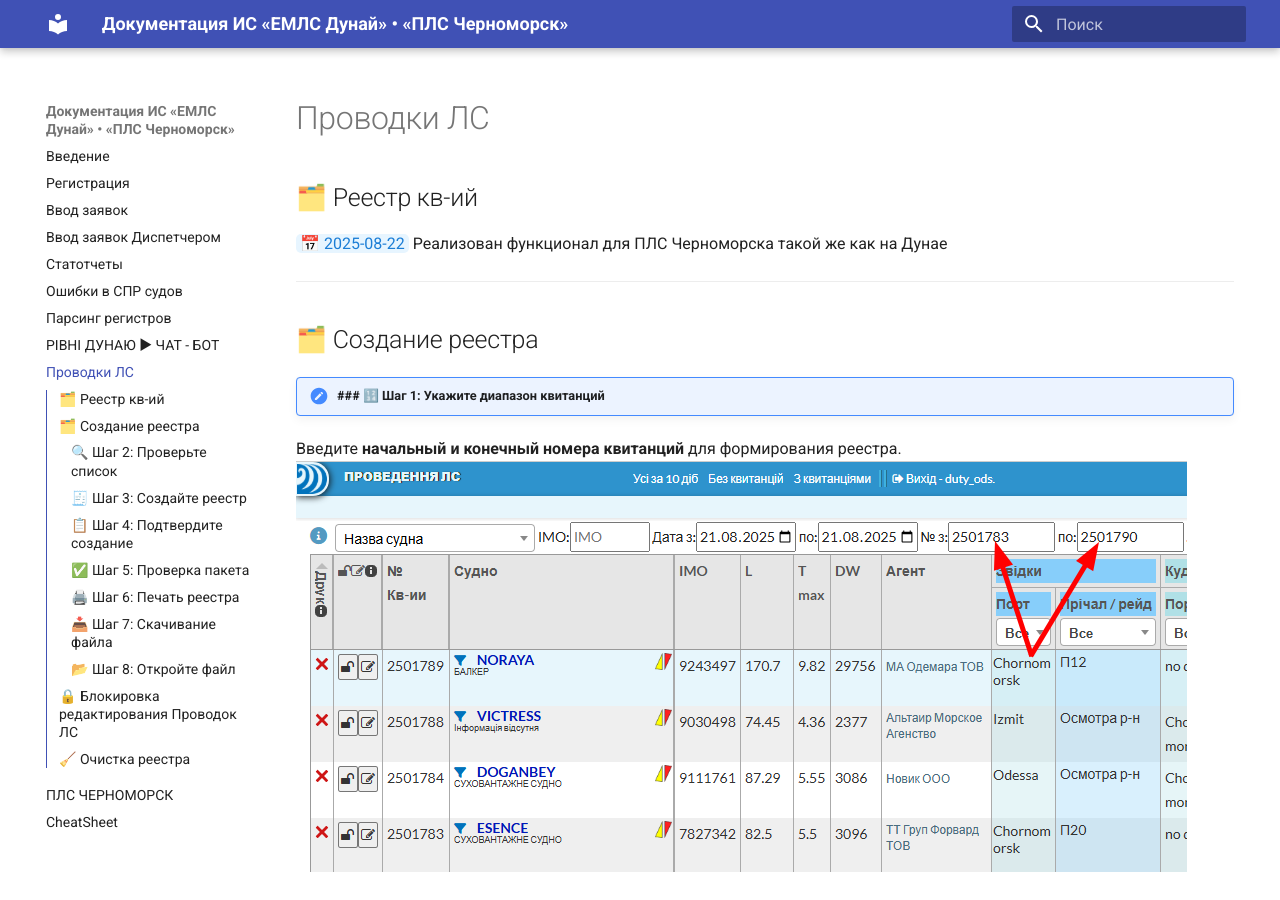
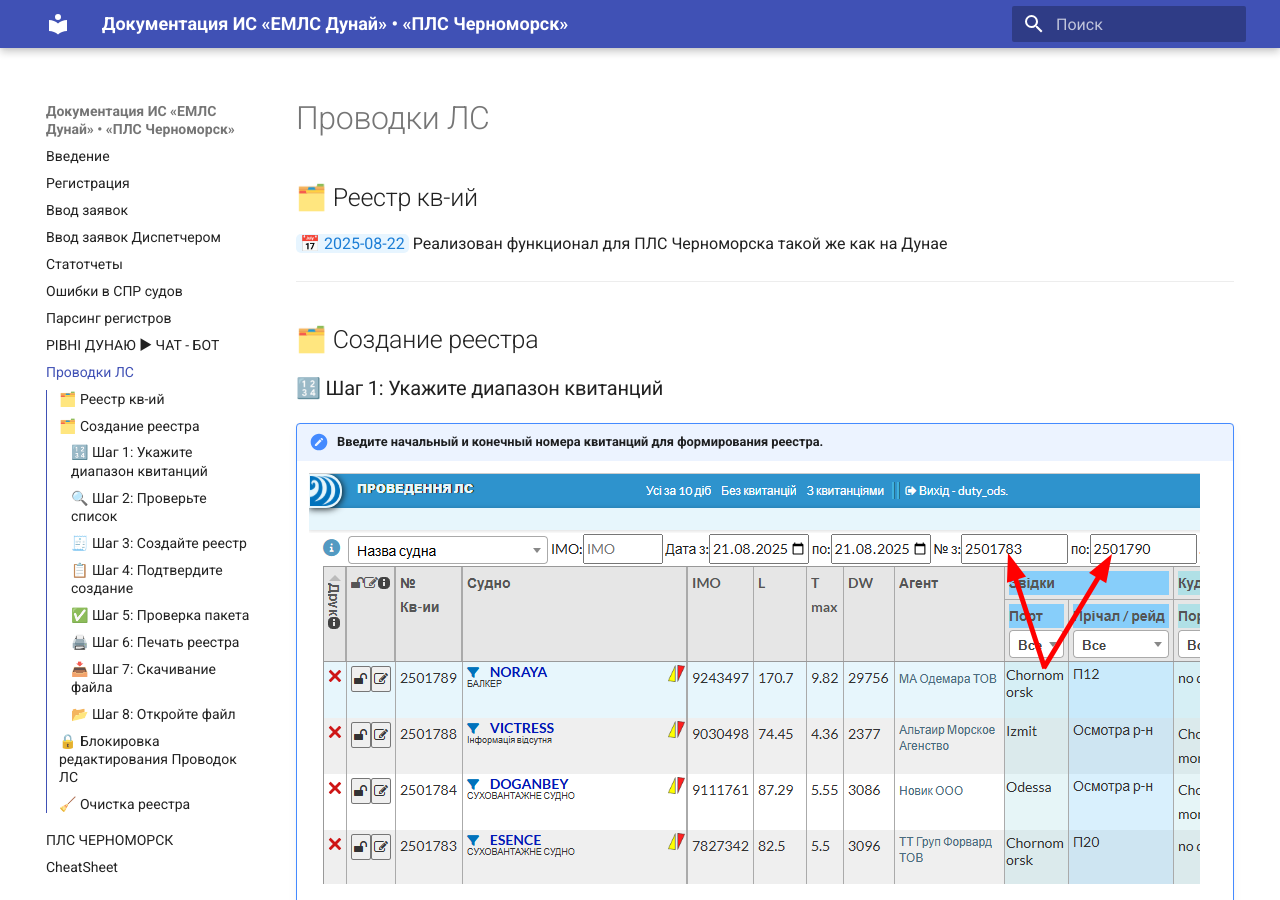
Before and after one commit to vvxsoni/Danube_help, an MkDocs documentation site: the page built from docs/reestr.md, in a window 1280 px wide and 900 px high. Built offline with MkDocs 1.6.1 and Material for MkDocs 9.7.7, drawn with Linux system fonts in a browser that asks for light colours.

Commit message:
!!! note "Введите **начальный и конечный номера квитанций** для формирования реестра."

```diff
--- a/docs/reestr.md
+++ b/docs/reestr.md
@@ -4,9 +4,9 @@
 ---
 
 ## 🗂️ Создание реестра
-!!! note "### 🔢 Шаг 1: Укажите диапазон квитанций "
-Введите **начальный и конечный номера квитанций** для формирования реестра.
-![Диапазон квитанций](images/reestr_001.png)
+### 🔢 Шаг 1: Укажите диапазон квитанций
+!!! note "Введите **начальный и конечный номера квитанций** для формирования реестра."
+    ![Диапазон квитанций](images/reestr_001.png)
 
 ---
 
```
